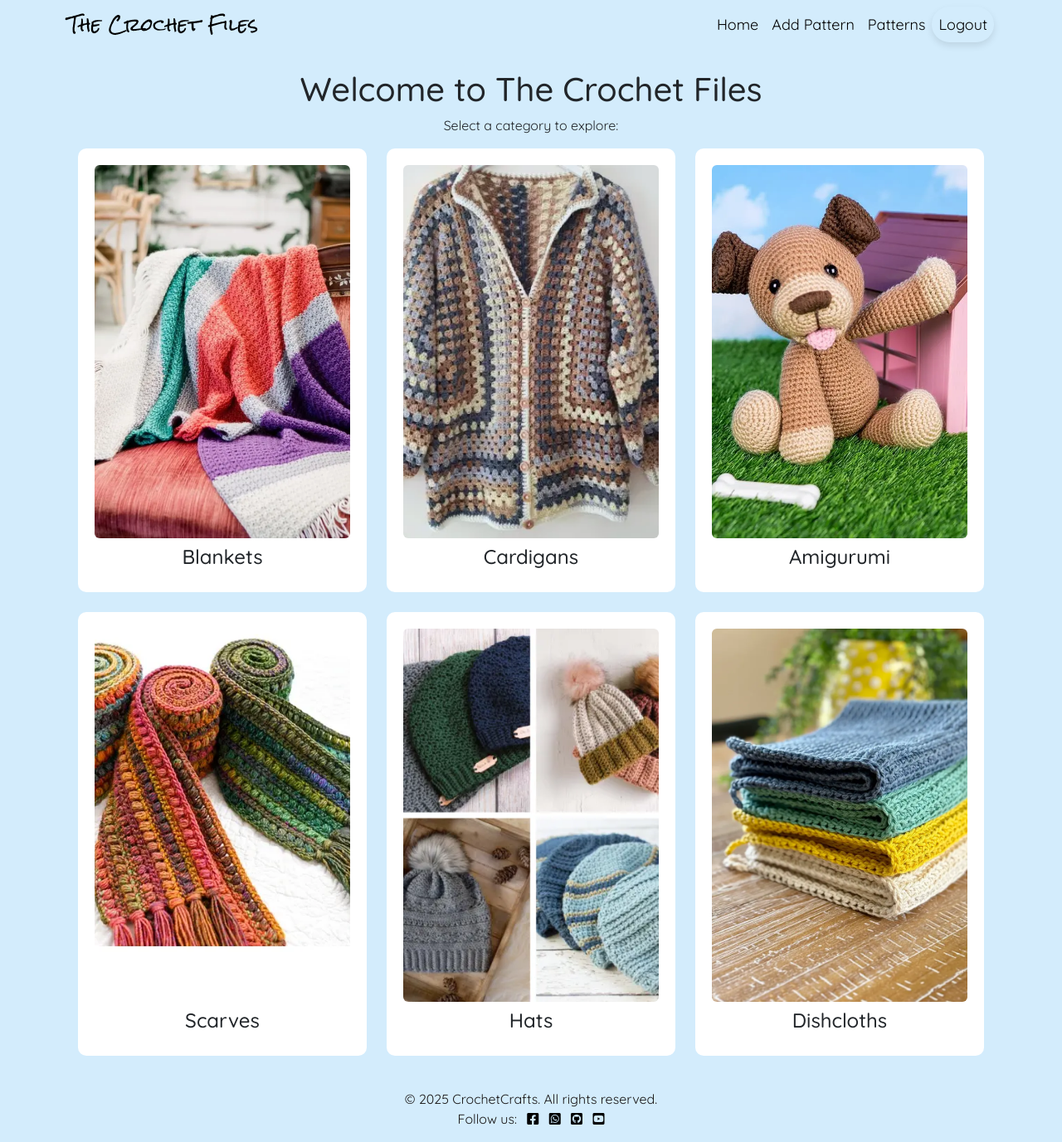
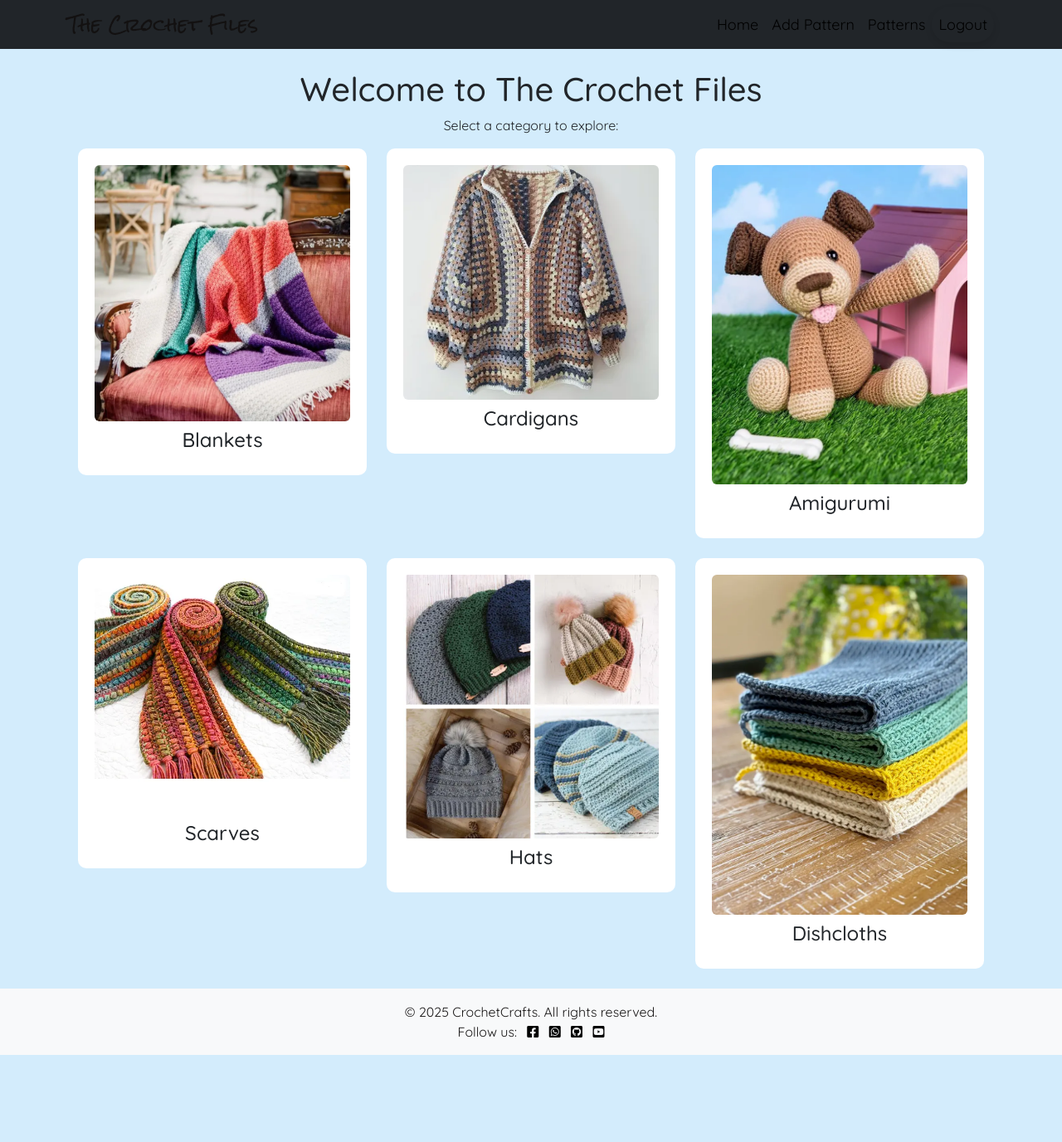
Before and after one commit to louisesykes198/the-crochet-files, a Django app: page / in a window 1280 px wide. Shown: the whole page at 83% size. After the commit the page ends 1272 px from the top, so only its background shows below. Run offline with Django 4.2, Linux system fonts and the light colour scheme; the visitor is signed in with stand-in values (Sample User, id 1).

Commit message:
Updated static files

```diff
--- a/crochet_app/templates/base.html
+++ b/crochet_app/templates/base.html
@@ -3,9 +3,9 @@
 <!DOCTYPE html>
 <html lang="en">
     <head>
-        <meta charset="UTF-8" />
-        <meta name="viewport" content="width=device-width, initial-scale=1.0" />
-        <meta name="google-site-verification" content="1AJwg2cBW5ttf0ajTO4cYPxtKl2RiAK2DLFk66qY3YI" />
+        <meta charset="UTF-8" >
+        <meta name="viewport" content="width=device-width, initial-scale=1.0" >
+        <meta name="google-site-verification" content="1AJwg2cBW5ttf0ajTO4cYPxtKl2RiAK2DLFk66qY3YI" >
         <title>CrochetCrafts</title>
         <!-- Inline Critical CSS -->
         <style>
@@ -25,16 +25,16 @@
 		</style>
 
         <!-- Bootstrap CSS -->
-        <link rel="stylesheet" href="https://cdn.jsdelivr.net/npm/bootstrap@5.3.0/dist/css/bootstrap.min.css" />
+        <link rel="stylesheet" href="https://cdn.jsdelivr.net/npm/bootstrap@5.3.0/dist/css/bootstrap.min.css" >
         <!-- Custom CSS -->
-        <link rel="stylesheet" href="{% static 'css/styles.css' %}" />
+        <link rel="stylesheet" href="{% static 'css/styles.css' %}" >
         <!-- Favicon Links -->
-        <link rel="icon" type="image" href="{% static 'favicon/favicon.ico' %}" />
+        <link rel="icon" type="image/x-icon" href="/static/favicon/favicon.ico">
         <!-- Google Fonts -->
-        <link href="https://fonts.googleapis.com/css2?family=Quicksand:wght@300..700&display=swap" rel="stylesheet" />
-        <link href="https://fonts.googleapis.com/css2?family=Rock+Salt&display=swap" rel="stylesheet" />
+        <link href="https://fonts.googleapis.com/css2?family=Quicksand:wght@300..700&display=swap" rel="stylesheet" >
+        <link href="https://fonts.googleapis.com/css2?family=Rock+Salt&display=swap" rel="stylesheet" >
         <!-- Font Awesome -->
-        <link rel="stylesheet" href="https://cdnjs.cloudflare.com/ajax/libs/font-awesome/5.15.3/css/all.min.css" />
+        <link rel="stylesheet" href="https://cdnjs.cloudflare.com/ajax/libs/font-awesome/5.15.3/css/all.min.css" >
     </head>
     <!-- Rest of your body content... -->
 	<body>
--- a/crochet_app/templates/home.html
+++ b/crochet_app/templates/home.html
@@ -1,5 +1,6 @@
 {% extends 'base.html' %}
 {% load static %}
+{% load cloudinary %}
 
 {% block content %}
 <div class="container text-center mt-4">
@@ -10,11 +11,13 @@
         <div class="col-md-6 col-lg-4 mb-4">
             <div class="category-card">
                 <a href="{% url 'category_view' 'Blanket' %}" class="d-block">
-                    <img src="{% static 'images/blanket.webp' %}" alt="Blanket" class="img-fluid rounded">
-                </a>
+                    <a href="{% url 'category_view' 'Blanket' %}" class="d-block">
+                        <img src="{% static 'images/blanket.webp' %}" alt="Blanket" class="img-fluid rounded">
+                    </a>
                 <h3 class="mt-2">Blankets</h3>
             </div>
         </div>
+
         <div class="col-md-6 col-lg-4 mb-4">
             <div class="category-card-1">
                 <a href="{% url 'category_view' 'Cardigan' %}" class="d-block">
--- a/static/css/styles.css
+++ b/static/css/styles.css
@@ -1,12 +1,12 @@
 body {
-    background-color: rgb(211, 236, 252) !important;
+    background-color: rgb(211, 236, 252);
     font-family: "Quicksand", sans-serif;
     font-weight: 400;
 }
 
 /* Nav bar styling */
 .navbar {
-    background-color: transparent !important;
+    background-color: transparent;
     border-bottom: none;
 }
 
@@ -14,17 +14,13 @@ body {
     font-family: 'Rock Salt', cursive;
     font-size: 1.3rem;
     font-weight: normal;
-    color: #131111 !important;
+    color: #131111;
     letter-spacing: 0.3px;
-}
-
-.navbar .navbar-brand {
-    color: black !important;
     text-align: center;
 }
 
 .navbar .nav-link {
-    color: black !important;
+    color: black;
     font-size: 18px;
 }
 
@@ -44,6 +40,7 @@ body {
     display: flex;
     flex-direction: column;
     justify-content: space-between;
+    align-items: center;
 }
 
 .category-card img,
@@ -53,8 +50,8 @@ body {
 .category-card-4 img,
 .category-card-5 img {
     width: 100%;
-    height: 450px; /* Set fixed height for consistent image size */
-    object-fit: cover; /* Maintain aspect ratio while covering the container */
+    max-height: 450px;
+    object-fit: cover;
     border-radius: 10px;
 }
 
@@ -127,64 +130,65 @@ h3 {
 
 /* Customize the primary button */
 .btn-primary {
-    background-color: #bbd3eb;  /* Light blue background */
-    border-color: #7aa9c2;  /* Slightly darker blue border */
-    color: rgb(19, 18, 18);  /* White text */
+    background-color: #bbd3eb;
+    border-color: #7aa9c2;
+    color: rgb(19, 18, 18);
+    transition: background-color 0.3s ease, border-color 0.3s ease;
 }
 
 .btn-primary:hover {
-    background-color: #7aa9c2;  /* Darker blue on hover */
+    background-color: #7aa9c2;
     border-color: #5f87a3;
 }
 
 /* Customize the secondary button */
 .btn-secondary {
-    background-color: #f7dfeb;  /* Soft pink background */
-    border-color: #e1a0c4;  /* Slightly darker pink border */
-    color: rgb(19, 18, 18);  /* White text */
+    background-color: #f7dfeb;
+    border-color: #e1a0c4;
+    color: rgb(19, 18, 18);
+    transition: background-color 0.3s ease, border-color 0.3s ease;
 }
 
 .btn-secondary:hover {
-    background-color: #f5d6e7;  /* Darker pink on hover */
+    background-color: #f5d6e7;
     border-color: #c682a1;
 }
 
 .btn-danger {
-    background-color: #f7b0b0;  /* Soft red background */
+    background-color: #f7b0b0;
     border-color: #f08f8f;
     color: rgb(19, 18, 18);
+    transition: background-color 0.3s ease, border-color 0.3s ease;
 }
 
 .btn-danger:hover {
-    background-color: #f08f8f;  /* Darker red on hover */
+    background-color: #f08f8f;
     border-color: #d57a7a;
 }
 
 /* Add rounded corners to buttons */
 .btn {
-    border-radius: 25px;  /* Rounded corners for buttons */
+    border-radius: 25px;
+    box-shadow: 0 4px 8px rgba(0, 0, 0, 0.1);
 }
 
 /* Optional: Add shadow to buttons */
-.btn {
-    box-shadow: 0 4px 8px rgba(0, 0, 0, 0.1);
-}
-
 .btn-warning {
-    background-color: #f7e6a4; /* Lighter yellow background */
-    border-color: #ffb700; /* Slightly darker yellow border */
-    color: rgb(19, 18, 18); /* White text */
+    background-color: #f7e6a4;
+    border-color: #ffb700;
+    color: rgb(19, 18, 18);
+    transition: background-color 0.3s ease, border-color 0.3s ease;
 }
 
 .btn-warning:hover {
-    background-color: #ffb700; /* Darker yellow on hover */
-    border-color: #e6a700; /* Darker border on hover */
+    background-color: #ffb700;
+    border-color: #e6a700;
 }
 
 /* Footer Styling */
 .footer {
-    background-color: rgb(211, 236, 252) !important;
-    color: #1a1818 !important;
+    background-color: rgb(211, 236, 252);
+    color: #1a1818;
     padding: 20px 0;
     text-align: center;
 }
```
Also changed, not shown: other parts of static/css/styles.css (+27 -8 lines), crochet_app/tests.py (+8 -2 lines), 3 other files.
